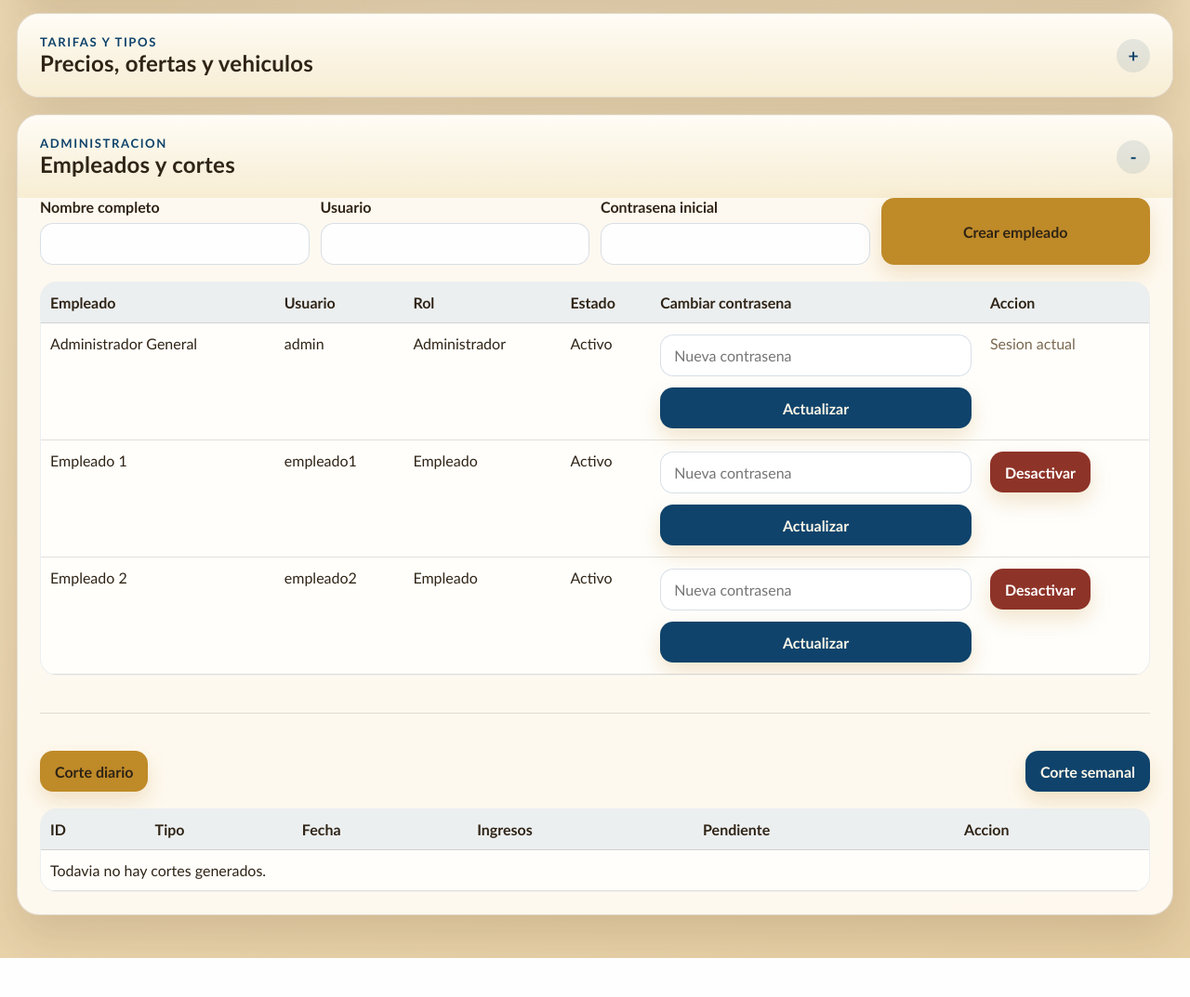
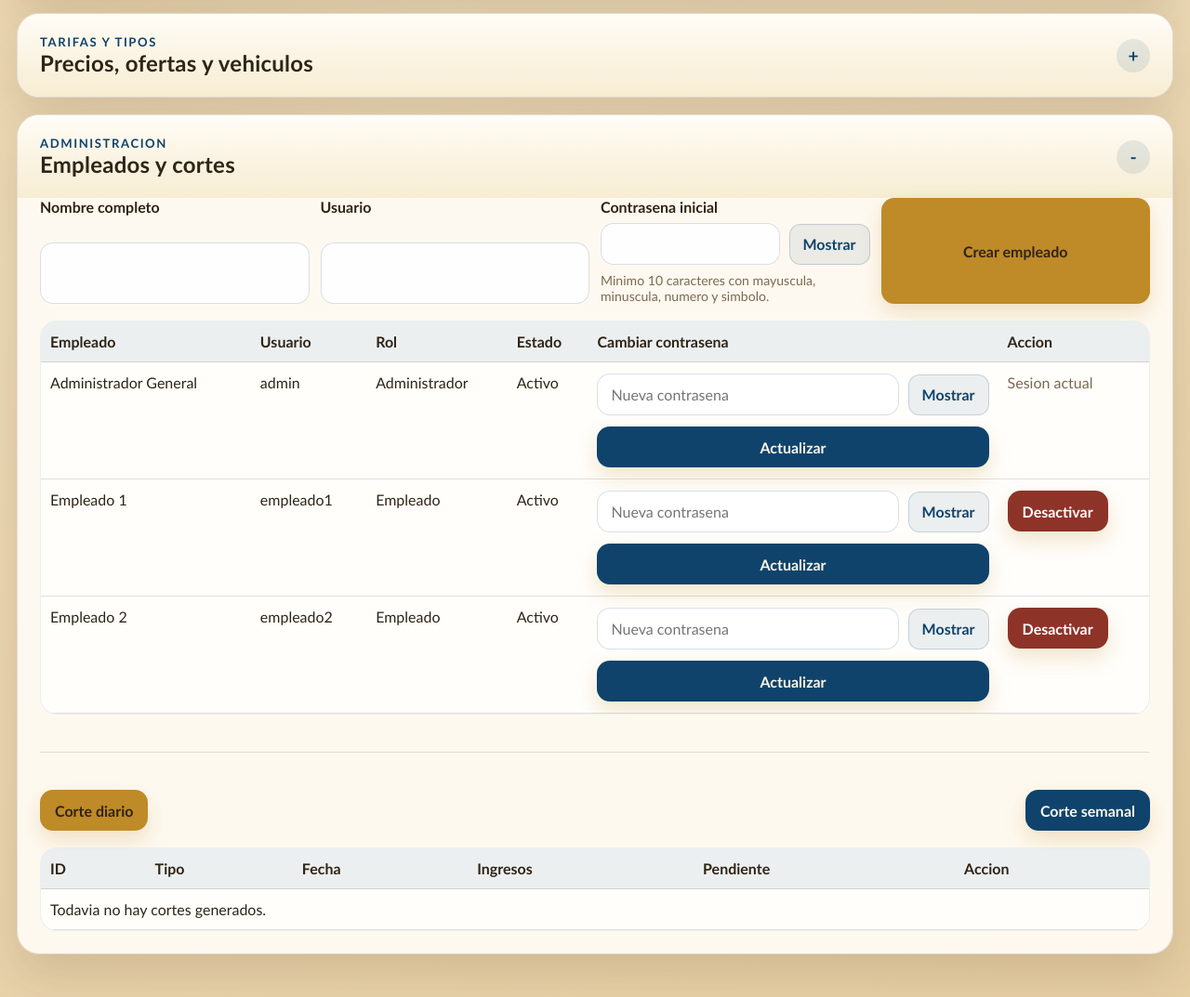
Before and after one commit to Chesco23706/estacionamiento-romina, a Flask app: page / in a window 1280 px wide, after a click that opens the changed part. Shown: the part 1610-2683 px from the top of the page at 93% size. Before the commit the page ends 2641 px from the top, so only its background shows below. Run offline with Flask 3, Linux system fonts and the light colour scheme; a user stored in the database is signed in; data comes from the database, SQL or seed files in the repository; data that the repository does not hold is empty.

Commit message:
Add password visibility and improve employee admin flow

```diff
--- a/app/routes.py
+++ b/app/routes.py
@@ -283,7 +283,7 @@ def create_tariff_route():
         flash("Tarifa creada correctamente.", "success")
     except ValueError as exc:
         flash(str(exc), "danger")
-    return redirect(url_for("main.dashboard"))
+    return redirect(url_for("main.dashboard", _anchor="tarifas"))
 
 
 @main_bp.route("/tariffs/<int:tariff_id>/update", methods=["POST"])
@@ -300,7 +300,7 @@ def update_tariff_route(tariff_id):
         flash("Tarifa actualizada correctamente.", "success")
     except ValueError as exc:
         flash(str(exc), "danger")
-    return redirect(url_for("main.dashboard"))
+    return redirect(url_for("main.dashboard", _anchor="tarifas"))
 
 
 @main_bp.route("/records/<int:record_id>/delete", methods=["POST"])
@@ -330,7 +330,7 @@ def create_user():
     except Exception:
         db.session.rollback()
         flash("No fue posible crear el empleado. Revisa que la base tenga permisos y roles activos.", "danger")
-    return redirect(url_for("main.dashboard"))
+    return redirect(url_for("main.dashboard", _anchor="admin"))
 
 
 @main_bp.route("/users/<int:user_id>/toggle", methods=["POST"])
@@ -355,7 +355,7 @@ def toggle_user(user_id):
     )
     db.session.commit()
     flash("Estado del empleado actualizado.", "success")
-    return redirect(url_for("main.dashboard"))
+    return redirect(url_for("main.dashboard", _anchor="admin"))
 
 
 @main_bp.route("/users/<int:user_id>/password", methods=["POST"])
@@ -372,7 +372,7 @@ def reset_password(user_id):
         flash("Contraseña actualizada correctamente.", "success")
     except ValueError as exc:
         flash(str(exc), "danger")
-    return redirect(url_for("main.dashboard"))
+    return redirect(url_for("main.dashboard", _anchor="admin"))
 
 
 @main_bp.route("/cuts/generate", methods=["POST"])
--- a/app/templates/dashboard.html
+++ b/app/templates/dashboard.html
@@ -362,7 +362,11 @@
           </label>
           <label>
             Contrasena inicial
-            <input type="password" name="password" required minlength="8">
+            <div class="password-field">
+              <input type="password" name="password" required minlength="10" data-password-input>
+              <button class="password-toggle" type="button" data-password-toggle>Mostrar</button>
+            </div>
+            <small class="field-help">Minimo 10 caracteres con mayuscula, minuscula, numero y simbolo.</small>
           </label>
           <button class="btn" type="submit">Crear empleado</button>
         </form>
@@ -389,7 +393,10 @@
                 <td>
                   <form method="post" action="{{ url_for('main.reset_password', user_id=user.id) }}" class="inline-form">
                     <input type="hidden" name="csrf_token" value="{{ csrf_token() }}">
-                    <input type="password" name="new_password" placeholder="Nueva contrasena" minlength="8" required>
+                    <div class="password-field">
+                      <input type="password" name="new_password" placeholder="Nueva contrasena" minlength="10" required data-password-input>
+                      <button class="password-toggle" type="button" data-password-toggle>Mostrar</button>
+                    </div>
                     <button class="btn btn-secondary" type="submit">Actualizar</button>
                   </form>
                 </td>
--- a/app/templates/login.html
+++ b/app/templates/login.html
@@ -15,7 +15,10 @@
         </label>
         <label>
           Contrasena
-          <input type="password" name="password" required autocomplete="current-password">
+          <div class="password-field">
+            <input type="password" name="password" required autocomplete="current-password" data-password-input>
+            <button class="password-toggle" type="button" data-password-toggle>Mostrar</button>
+          </div>
         </label>
         <button class="btn" type="submit">Entrar</button>
       </form>
--- a/public/app.js
+++ b/public/app.js
@@ -31,4 +31,48 @@ function startLiveTimers() {
   window.setInterval(tick, 1000);
 }
 
-window.addEventListener("DOMContentLoaded", startLiveTimers);
+function setupPasswordToggles() {
+  const toggles = document.querySelectorAll("[data-password-toggle]");
+  toggles.forEach((toggle) => {
+    const wrapper = toggle.closest(".password-field");
+    const input = wrapper ? wrapper.querySelector("[data-password-input]") : null;
+    if (!input) {
+      return;
+    }
+
+    toggle.addEventListener("click", () => {
+      const isPassword = input.type === "password";
+      input.type = isPassword ? "text" : "password";
+      toggle.textContent = isPassword ? "Ocultar" : "Mostrar";
+    });
+  });
+}
+
+function syncSectionFromHash() {
+  const hash = window.location.hash;
+  if (!hash) {
+    return;
+  }
+
+  const target = document.querySelector(hash);
+  if (!target) {
+    return;
+  }
+
+  if (target.tagName === "DETAILS") {
+    target.open = true;
+  }
+
+  const detailsParent = target.closest("details");
+  if (detailsParent) {
+    detailsParent.open = true;
+  }
+}
+
+window.addEventListener("DOMContentLoaded", () => {
+  startLiveTimers();
+  setupPasswordToggles();
+  syncSectionFromHash();
+});
+
+window.addEventListener("hashchange", syncSectionFromHash);
--- a/public/styles.css
+++ b/public/styles.css
@@ -377,6 +377,30 @@ h2 {
   gap: 12px;
 }
 
+.password-field {
+  display: grid;
+  grid-template-columns: minmax(0, 1fr) auto;
+  gap: 10px;
+  align-items: center;
+}
+
+.password-toggle {
+  min-height: 44px;
+  padding: 0 14px;
+  border-radius: 12px;
+  border: 1px solid rgba(15, 67, 107, 0.18);
+  background: rgba(15, 67, 107, 0.08);
+  color: var(--secondary);
+  font-weight: 700;
+  cursor: pointer;
+}
+
+.field-help {
+  color: var(--muted);
+  font-size: 0.88rem;
+  font-weight: 500;
+}
+
 .checkbox-row {
   grid-auto-flow: column;
   justify-content: start;
```
